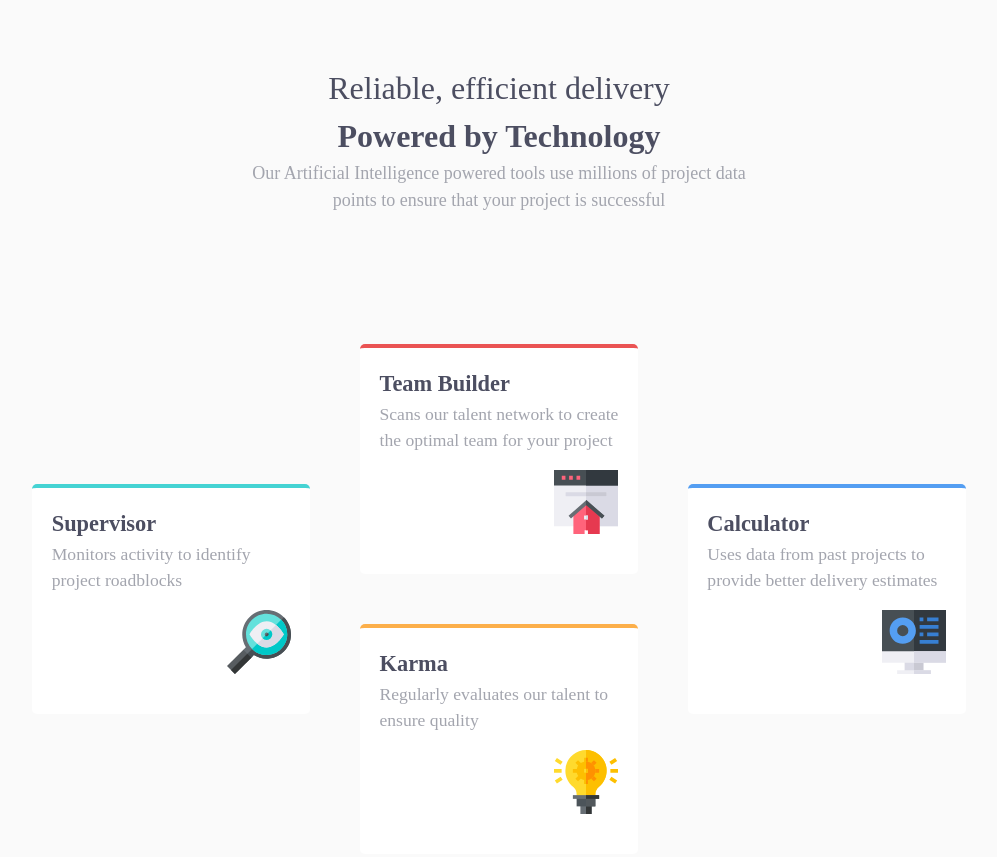
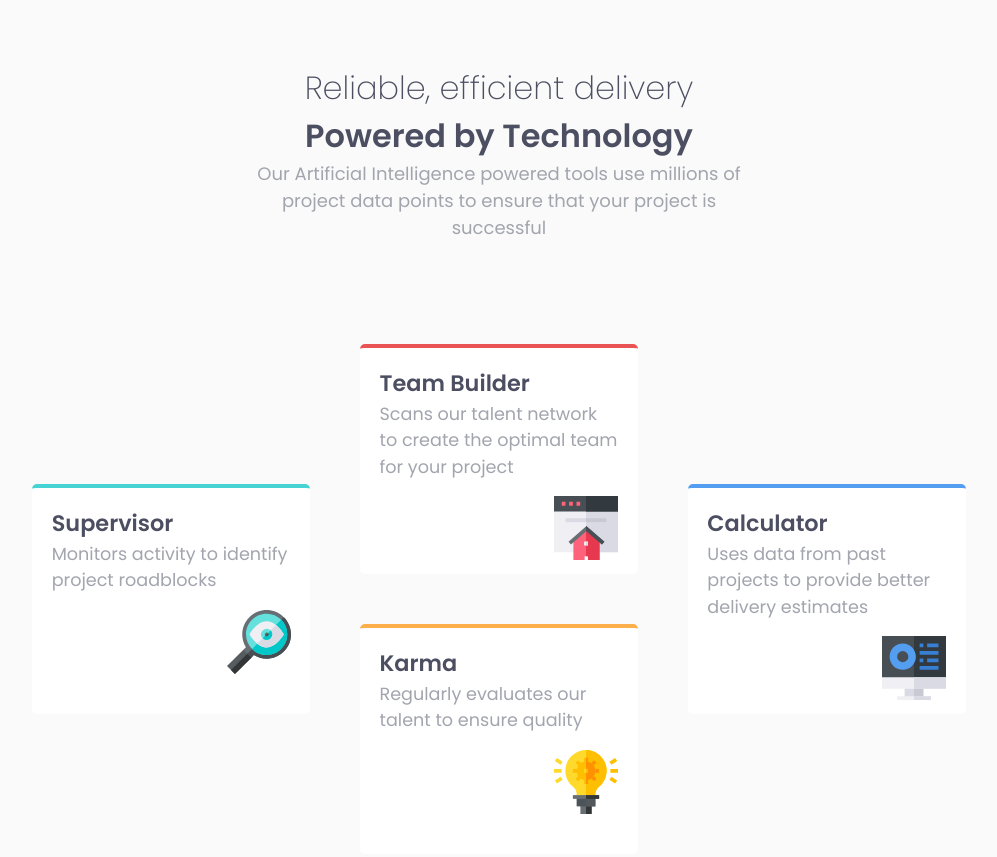
Before and after one commit to jacksen30/Four-Card-Feature-Section, a plain HTML site: page index.html in a window 1280 px wide. Shown: the whole page, without its empty margins (141-1138 px from the left). Drawn offline with Linux system fonts and the light colour scheme.

Commit message:
import google fonts, set font-weights in style.css

```diff
--- a/css/style.css
+++ b/css/style.css
@@ -35,8 +35,10 @@ html:focus-within {
 /* Set core body defaults */
 body {
   min-height: 100vh;
+  font-family: 'Poppins', sans-serif;;
   text-rendering: optimizeSpeed;
   line-height: 1.5;
+
 }
 
 /* A elements that don't have a class get default styles */
@@ -114,13 +116,14 @@ main {
 }
 
 .hero-title-bold {
-  font-weight: bold;
+  font-weight: 600;
 }
 
 
 .hero-text {
   color: var(--color2);
   font-size: 1.125rem;
+  font-weight: 400;
 }
 
 h3 {
@@ -137,12 +140,14 @@ h3 {
 
 .card-title {
   font-size: 1.4rem;
+  font-weight: 600;
   color: var(--color1);
 }
 
 .card-text {
   color: var(--color2);
   font-size: 1.1rem;
+  font-weight: 400;
 }
 
 .card-1 {
--- a/index.html
+++ b/index.html
@@ -3,6 +3,10 @@
 <head>
   <meta charset="UTF-8">
   <meta name="viewport" content="width=device-width, initial-scale=1.0"> <!-- displays site properly based on user's device -->
+
+  <link rel="preconnect" href="https://fonts.googleapis.com">
+  <link rel="preconnect" href="https://fonts.gstatic.com" crossorigin>
+  <link href="https://fonts.googleapis.com/css2?family=Poppins:wght@200;400;600&display=swap" rel="stylesheet">
 
   <link rel="icon" type="image/png" sizes="32x32" href="./images/favicon-32x32.png">
   <link rel="stylesheet" href="./css/style.css">
```
